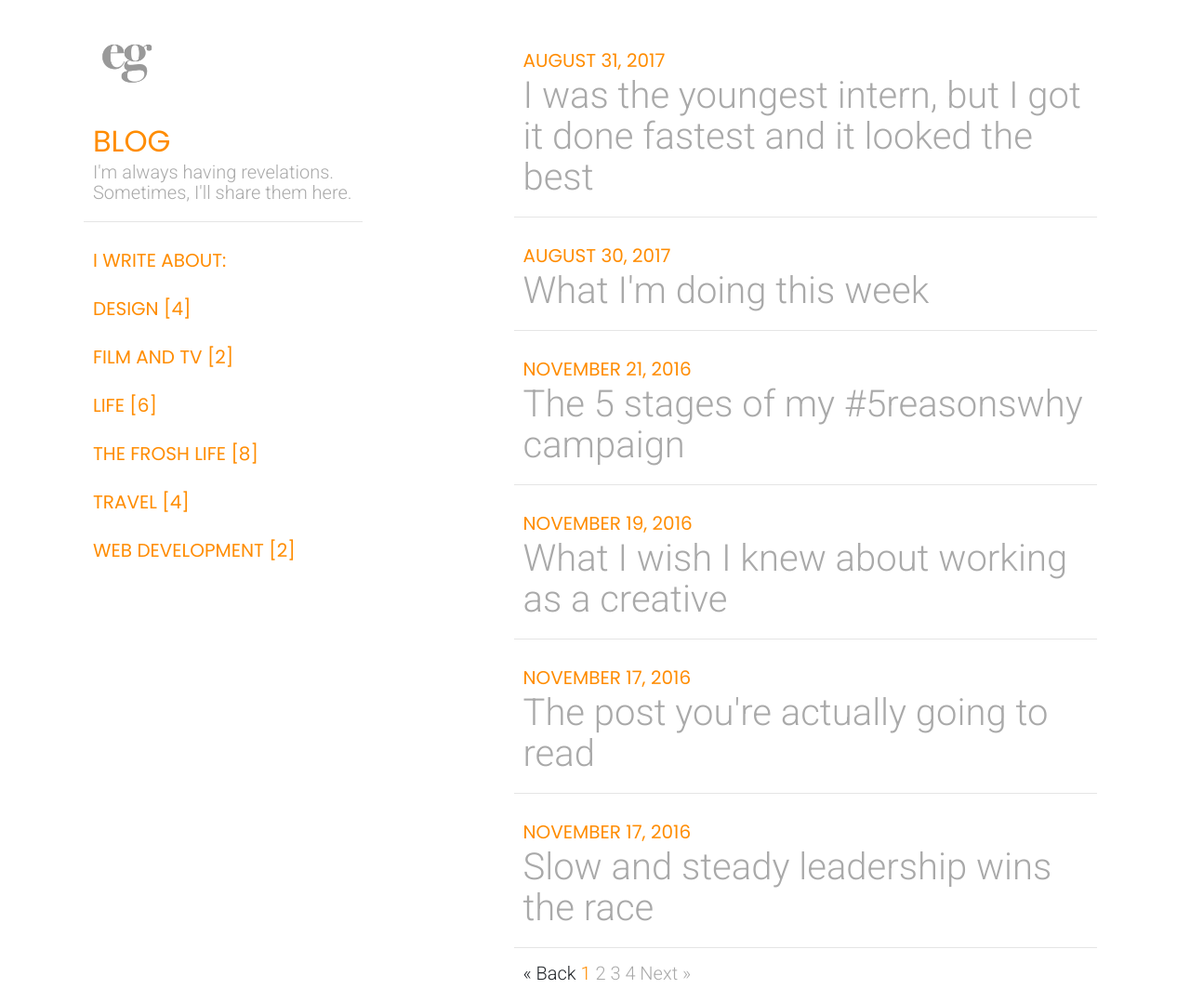
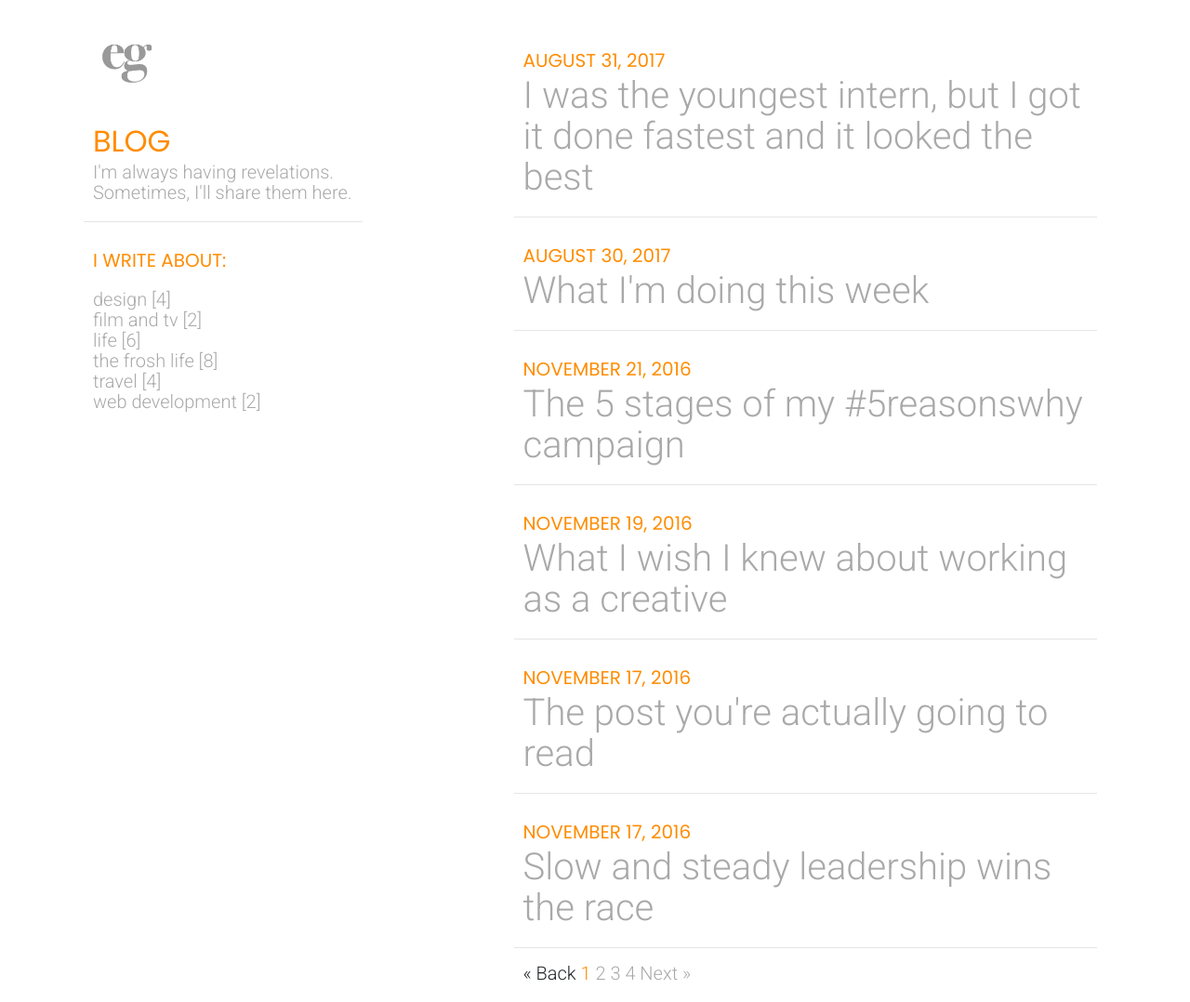
Before and after one commit to elaineg/blog, a Jekyll site: the page built from index.html, in a window 1280 px wide and 1078 px high. Shown: the whole window at 93% size. Built offline with Jekyll 4.4.1, drawn with Linux system fonts in a browser that asks for light colours; the list of posts is cut into pages by our own code.

Commit message:
sidebar tweaks

```diff
--- a/_includes/sidebar.html
+++ b/_includes/sidebar.html
@@ -11,7 +11,7 @@
 {% assign sortedTags = site_tags | split:',' | sort %}
         <ul class="tag-cloud">
            {% for tag in sortedTags %}
-               <li><a href="{{ site.baseurl }}/tags.html#{{ tag | cgi_escape }}"><h5 style="margin-bottom: 0;">{{ tag }} [{{ site.tags[tag].size }}]</h5></a></li>
+               <li><a href="{{ site.baseurl }}/tags.html#{{ tag | cgi_escape }}"><h6 style="margin-bottom: 0px;">{{ tag }} [{{ site.tags[tag].size }}]</h6></a></li>
            {% endfor %}
        </ul>
       </div>
```
